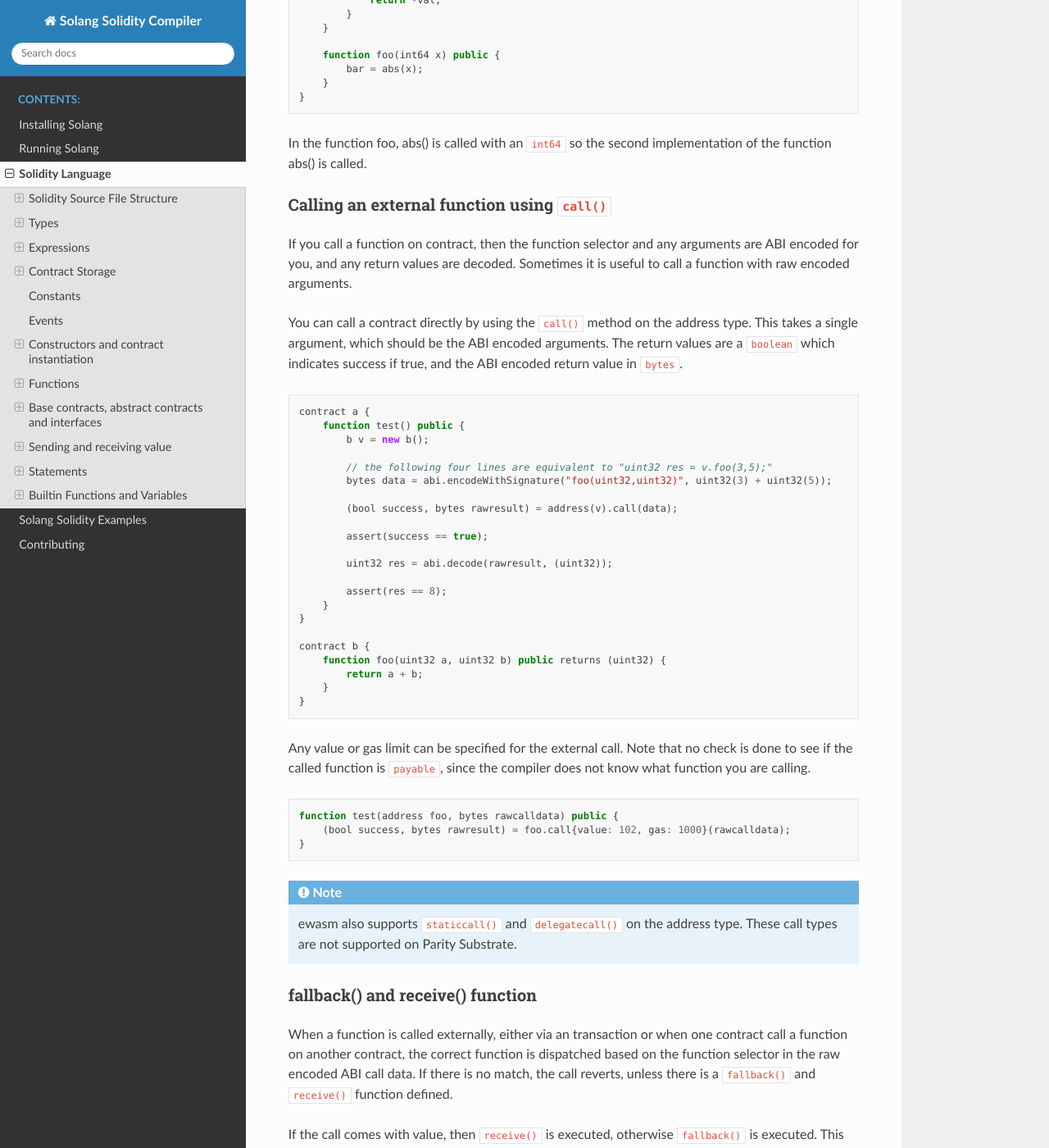
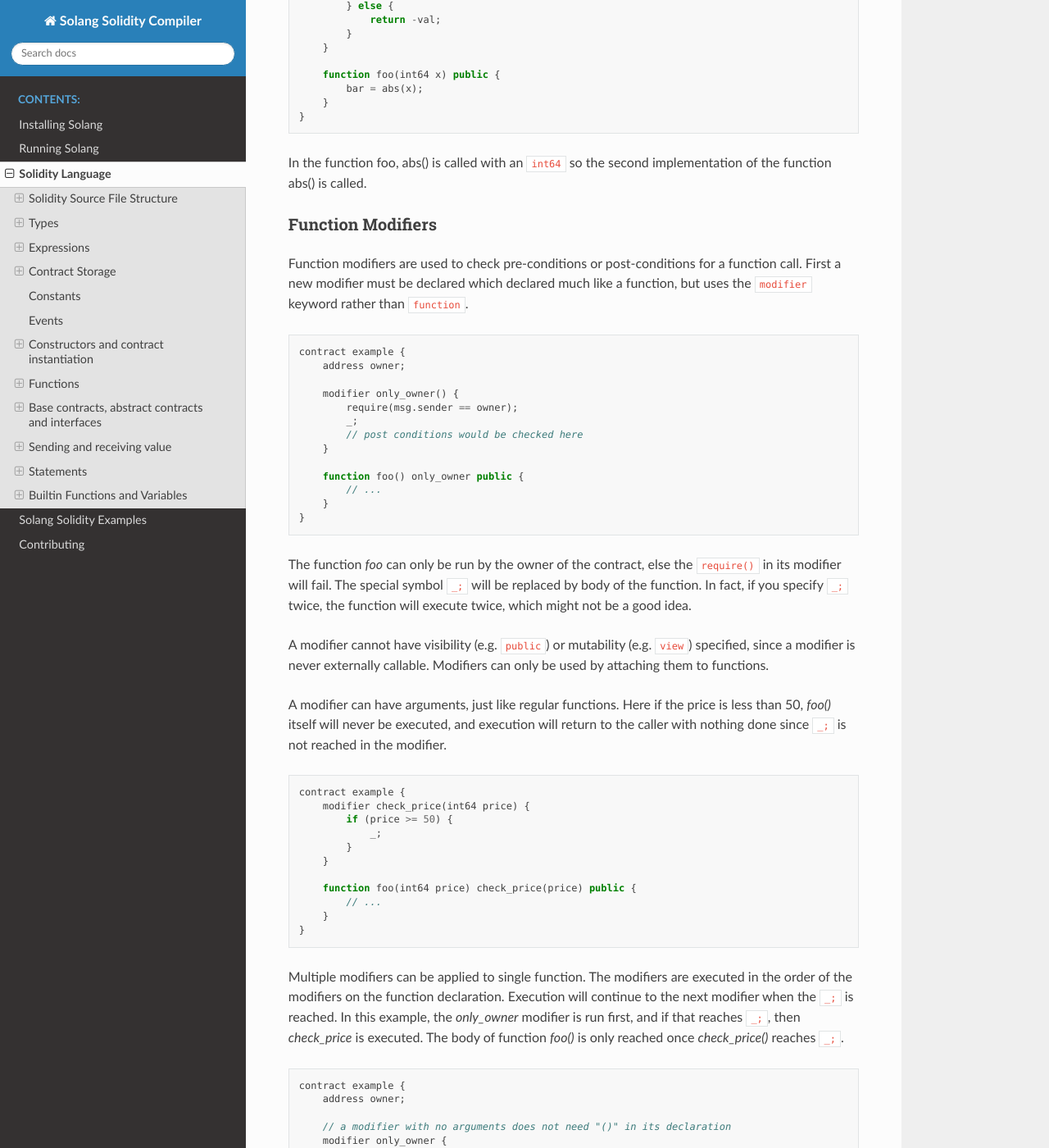
Before and after one commit to hyperledger-solang/solang, a Sphinx documentation site: the page built from docs/language.rst, in a window 1280 px wide and 1400 px high, scrolled down 31252 px. Shown: the whole window at 82% size. Built offline with Sphinx 7.4.7 and the Read the Docs theme 2.0.0, drawn with Linux system fonts in a browser that asks for light colours; some of the changed text lies outside the part shown.

Commit message:
Document function modifiers
Signed-off-by: Sean Young <sean@mess.org>

```diff
--- a/docs/language.rst
+++ b/docs/language.rst
@@ -1,12 +1,12 @@
 Solidity Language
 =================
 
-The Solidity language supported by Solang is compatible with the
+The Solidity language supported by Solang aims to be compatible with the latest
 `Ethereum Foundation Solidity Compiler <https://github.com/ethereum/solidity/>`_ with
 these caveats:
 
-- At this point Solang is very much a work in progress; not all features are
-  supported yet.
+- All the major language features are implemented, but there are some exceptions. These
+  are recent additions to the Solidity language which have not been added to Solang yet.
 
 - Solang can target different blockchains and some features depending on the target.
   For example, Parity Substrate uses a different ABI encoding and allows constructors
@@ -1607,6 +1607,117 @@ values. Here is an example of an overloaded function:
 In the function foo, abs() is called with an ``int64`` so the second implementation
 of the function abs() is called.
 
+Function Modifiers
+__________________
+
+Function modifiers are used to check pre-conditions or post-conditions for a function call. First a
+new modifier must be declared which declared much like a function, but uses the ``modifier``
+keyword rather than ``function``.
+
+.. code-block:: javascript
+
+    contract example {
+        address owner;
+
+        modifier only_owner() {
+            require(msg.sender == owner);
+            _;
+            // post conditions would be checked here
+        }
+
+        function foo() only_owner public {
+            // ...
+        }
+    }
+
+The function `foo` can only be run by the owner of the contract, else the ``require()`` in its
+modifier will fail. The special symbol ``_;`` will be replaced by body of the function. In fact,
+if you specify ``_;`` twice, the function will execute twice, which might not be a good idea.
+
+A modifier cannot have visibility (e.g. ``public``) or mutability (e.g. ``view``) specified,
+since a modifier is never externally callable. Modifiers can only be used by attaching them
+to functions.
+
+A modifier can have arguments, just like regular functions. Here if the price is less
+than 50, `foo()` itself will never be executed, and execution will return to the caller with
+nothing done since ``_;`` is not reached in the modifier.
+
+.. code-block:: javascript
+
+    contract example {
+        modifier check_price(int64 price) {
+            if (price >= 50) {
+                _;
+            }
+        }
+
+        function foo(int64 price) check_price(price) public {
+            // ...
+        }
+    }
+
+Multiple modifiers can be applied to single function. The modifiers are executed in the
+order of the modifiers on the function declaration. Execution will continue to the next modifier
+when the ``_;`` is reached. In
+this example, the `only_owner` modifier is run first, and if that reaches ``_;``, then
+`check_price` is executed. The body of function `foo()` is only reached once `check_price()`
+reaches ``_;``.
+
+.. code-block:: javascript
+
+    contract example {
+        address owner;
+
+        // a modifier with no arguments does not need "()" in its declaration
+        modifier only_owner {
+            require(msg.sender == owner);
+            _;
+        }
+
+        modifier check_price(int64 price) {
+            if (price >= 50) {
+                _;
+            }
+        }
+
+        function foo(int64 price) only_owner check_price(price) public {
+            // ...
+        }
+    }
+
+Modifiers can be inherited or declared ``virtual`` in a base contract and then overriden, exactly like
+functions can be.
+
+.. code-block:: javascript
+
+    contract base {
+        address owner;
+
+        modifier only_owner {
+            require(msg.sender == owner);
+            _;
+        }
+
+        modifier check_price(int64 price) virtual {
+            if (price >= 10) {
+                _;
+            }
+        }
+    }
+
+    contract example is base {
+        modifier check_price(int64 price) override {
+            if (price >= 50) {
+                _;
+            }
+        }
+
+        function foo(int64 price) only_owner check_price(price) public {
+            // ...
+        }
+    }
+
+
 Calling an external function using ``call()``
 _____________________________________________
 
```
